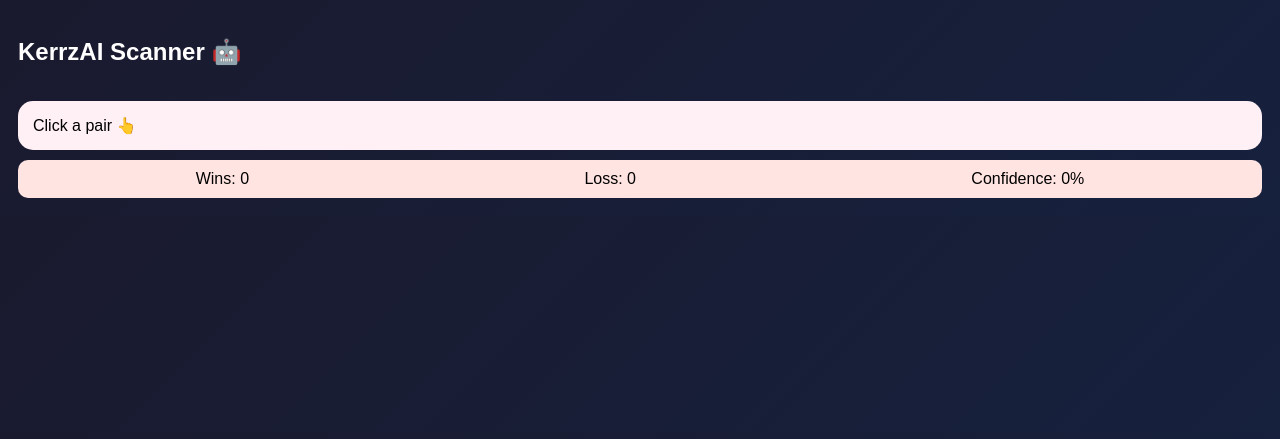
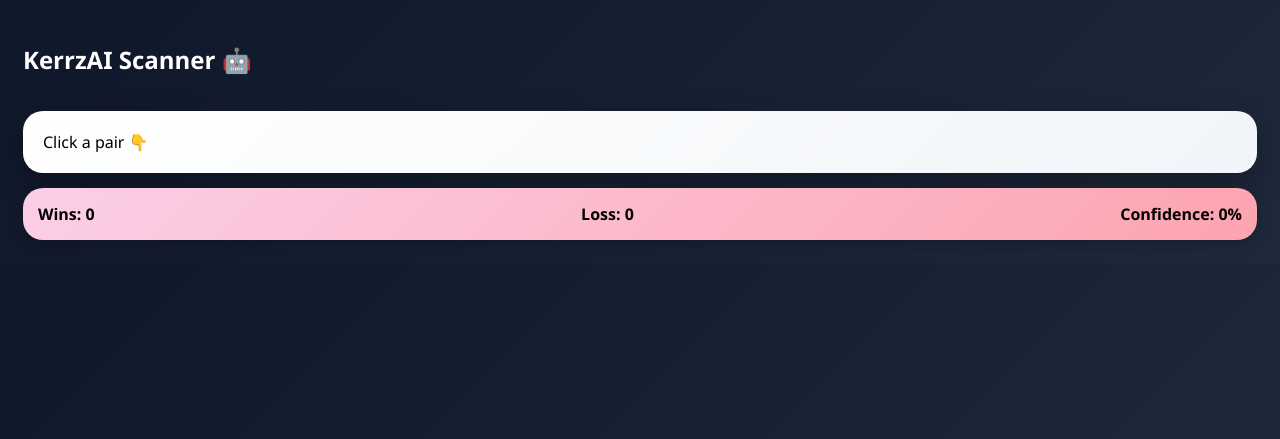
Before and after one commit to whittakerwhittaker123-commits/KerrzAi, a Flask app: page / in a window 1280 px wide. Shown: the top 439 px of the page. Run offline with Flask 3, Linux system fonts and the light colour scheme.

Commit message:
Update index.html

```diff
--- a/templates/index.html
+++ b/templates/index.html
@@ -6,42 +6,91 @@
 
 <style>
 body {
-  font-family: Arial;
-  background: linear-gradient(135deg,#1a1a2e,#16213e);
+  font-family: 'Segoe UI', sans-serif;
+  background: linear-gradient(135deg,#0f172a,#1e293b);
   color: white;
-  padding: 10px;
+  padding: 15px;
 }
 
-.grid {
-  display:grid;
-  grid-template-columns: repeat(2,1fr);
-  gap:10px;
+/* HEADER */
+h2 {
+  margin-bottom: 15px;
 }
 
-.card {
-  background: linear-gradient(135deg,#ffb6c1,#ffc0cb);
-  color:black;
-  padding:15px;
-  border-radius:20px;
-  cursor:pointer;
+/* GRID */
+.grid {
+  display: grid;
+  grid-template-columns: repeat(2, 1fr);
+  gap: 15px;
 }
 
-.trade-box {
-  margin-top:15px;
-  padding:15px;
-  background:#fff0f5;
-  color:black;
-  border-radius:15px;
+/* CARDS */
+.card {
+  background: linear-gradient(135deg,#fda4af,#fbcfe8);
+  color: black;
+  padding: 18px;
+  border-radius: 20px;
+  cursor: pointer;
+  transition: 0.3s;
+  box-shadow: 0 10px 25px rgba(0,0,0,0.3);
 }
 
+.card:hover {
+  transform: scale(1.05);
+}
+
+/* SIGNAL COLORS */
+.buy { border-left: 6px solid #22c55e; }
+.sell { border-left: 6px solid #ef4444; }
+.wait { border-left: 6px solid #f59e0b; }
+
+/* TRADE BOX */
+.trade-box {
+  margin-top: 20px;
+  padding: 20px;
+  background: linear-gradient(135deg,#fff,#f1f5f9);
+  color: black;
+  border-radius: 20px;
+  box-shadow: 0 10px 30px rgba(0,0,0,0.3);
+}
+
+/* SECTION DIVIDER */
+hr {
+  margin: 10px 0;
+}
+
+/* CONFIDENCE BAR */
+.conf-bar {
+  height: 10px;
+  background: #ddd;
+  border-radius: 10px;
+  overflow: hidden;
+  margin-top: 10px;
+}
+
+.conf-fill {
+  height: 100%;
+  background: linear-gradient(90deg,#22c55e,#4ade80);
+}
+
+/* DASHBOARD */
 .dashboard {
-  display:flex;
-  justify-content:space-around;
-  background:#ffe4e1;
-  padding:10px;
-  border-radius:10px;
-  margin-top:10px;
-  color:black;
+  display: flex;
+  justify-content: space-between;
+  background: linear-gradient(135deg,#fbcfe8,#fda4af);
+  padding: 15px;
+  border-radius: 20px;
+  margin-top: 15px;
+  color: black;
+  font-weight: bold;
+  box-shadow: 0 5px 15px rgba(0,0,0,0.2);
+}
+
+/* MOBILE */
+@media(max-width:600px){
+  .grid {
+    grid-template-columns: 1fr;
+  }
 }
 </style>
 </head>
@@ -50,12 +99,15 @@ body {
 
 <h2>KerrzAI Scanner 🤖</h2>
 
+<!-- 🔥 PAIR BOXES -->
 <div id="grid" class="grid"></div>
 
+<!-- 🔥 TRADE DETAILS -->
 <div id="tradeBox" class="trade-box">
-Click a pair 👆
+  Click a pair 👇
 </div>
 
+<!-- 🔥 DASHBOARD -->
 <div class="dashboard">
   <div>Wins: <span id="wins">0</span></div>
   <div>Loss: <span id="loss">0</span></div>
@@ -64,7 +116,11 @@ Click a pair 👆
 
 <script>
 
+// ===============================
+// 📡 LOAD SCANNER DATA
+// ===============================
 async function loadScanner(){
+  try {
     const res = await fetch('/scan');
     const data = await res.json();
 
@@ -76,37 +132,71 @@ async function loadScanner(){
       let d = data[pair];
 
       let card = document.createElement("div");
-    card.className = "card";
+
+      // 🔥 SIGNAL COLORS
+      let type = "wait";
+      if ((d.signal || "").includes("BUY")) type = "buy";
+      if ((d.signal || "").includes("SELL")) type = "sell";
+
+      card.className = "card " + type;
 
       card.innerHTML = `
         <h3>${pair}</h3>
-      <p>${d.signal}</p>
-      <p>${d.trend}</p>
-      <p>${d.confidence}%</p>
+        <p><b>${d.signal || "WAIT"}</b></p>
+        <p>${d.trend || "Analyzing..."}</p>
+        <p>${d.confidence || 0}% confidence</p>
       `;
 
       card.onclick = () => showTrade(pair, d);
 
       grid.appendChild(card);
     });
+
+  } catch (err) {
+    console.log("Error loading scanner", err);
+  }
 }
 
+
+// ===============================
+// 📊 SHOW TRADE DETAILS
+// ===============================
 function showTrade(pair, d){
+
+  let confidence = d.confidence || 0;
+
   document.getElementById("tradeBox").innerHTML = `
     <h2>${pair}</h2>
-    <p>Trend: ${d.trend}</p>
-    <p>Signal: ${d.signal}</p>
-    <p>Entry: ${d.entry}</p>
-    <p>TP: ${d.tp}</p>
-    <p>SL: ${d.sl}</p>
-    <p>BOS: ${d.bos}</p>
-    <p>Confidence: ${d.confidence}%</p>
+
+    <p><b>Trend:</b> ${d.trend || "-"}</p>
+    <p><b>Signal:</b> ${d.signal || "-"}</p>
+
+    <hr>
+
+    <p><b>Entry:</b> ${d.entry || "-"}</p>
+    <p><b>Take Profit:</b> ${d.tp || "-"}</p>
+    <p><b>Stop Loss:</b> ${d.sl || "-"}</p>
+
+    <hr>
+
+    <p><b>BOS:</b> ${d.bos || "-"}</p>
+
+    <p><b>Confidence:</b> ${confidence}%</p>
+
+    <div class="conf-bar">
+      <div class="conf-fill" style="width:${confidence}%"></div>
+    </div>
   `;
 
-  document.getElementById("conf").innerText = d.confidence + "%";
+  // Dashboard update
+  document.getElementById("conf").innerText = confidence + "%";
 }
 
-setInterval(loadScanner, 5000);
+
+// ===============================
+// 🔄 AUTO REFRESH
+// ===============================
+setInterval(loadScanner, 4000);
 loadScanner();
 
 </script>
```
Lines whose indentation alone changed are shown as unchanged.
